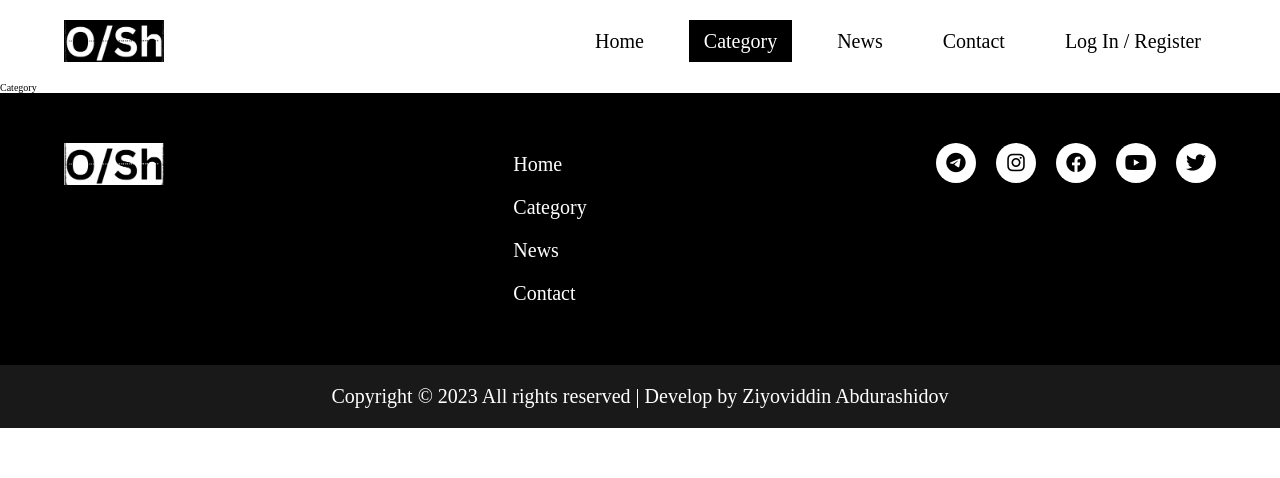
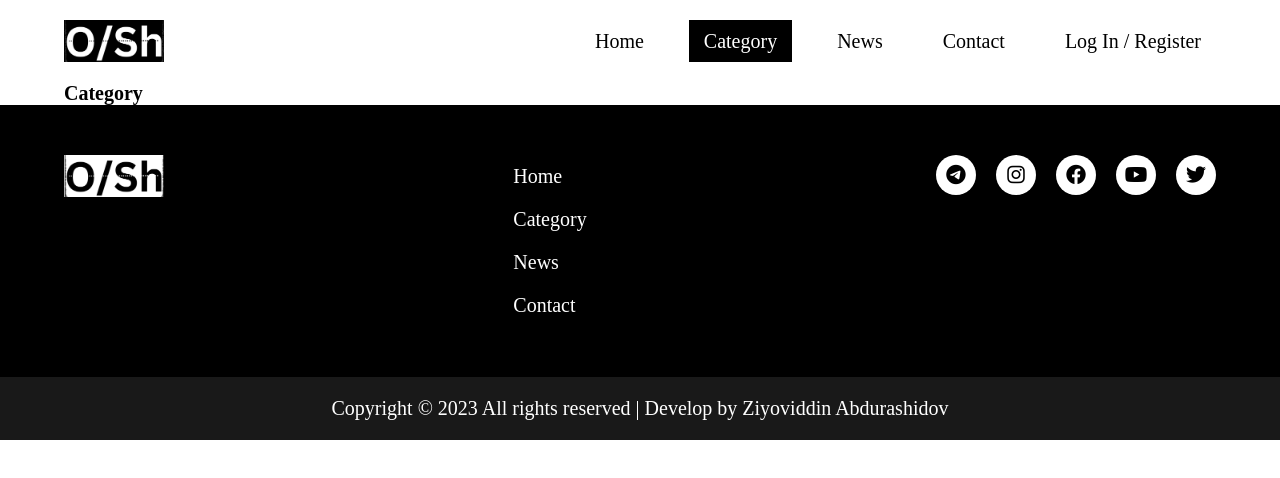
Before and after one commit to Ziyoviddin880/online-magazine, a React (Create React App) app: page /category in a window 1280 px wide. Shown: the top 478 px of the page. Built offline with nearby package versions, Linux system fonts and the light colour scheme; no server answers.

Commit message:
Category page

```diff
--- a/src/pages/category/Category.js
+++ b/src/pages/category/Category.js
@@ -1,7 +1,11 @@
 import React from "react";
 
 function Category() {
-  return <div>Category</div>;
+  return (
+    <div className="container">
+      <h1>Category</h1>
+    </div>
+  );
 }
 
 export default Category;
```
